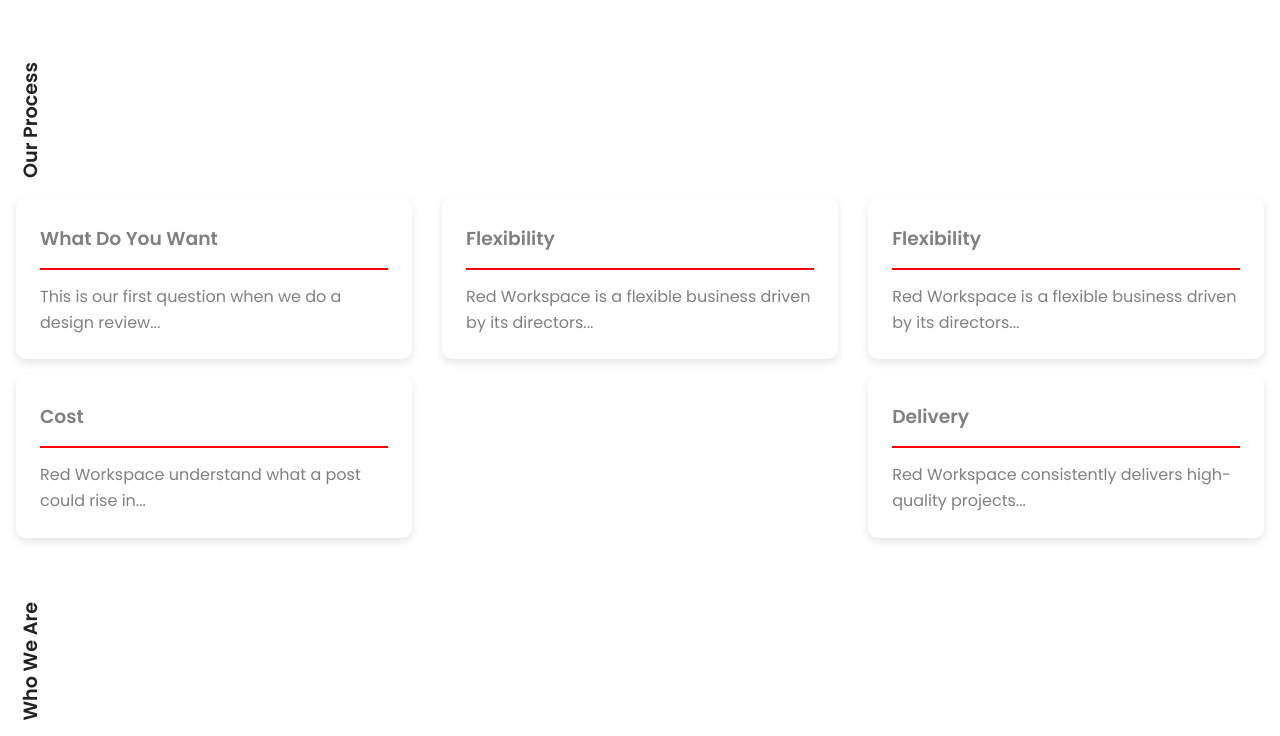
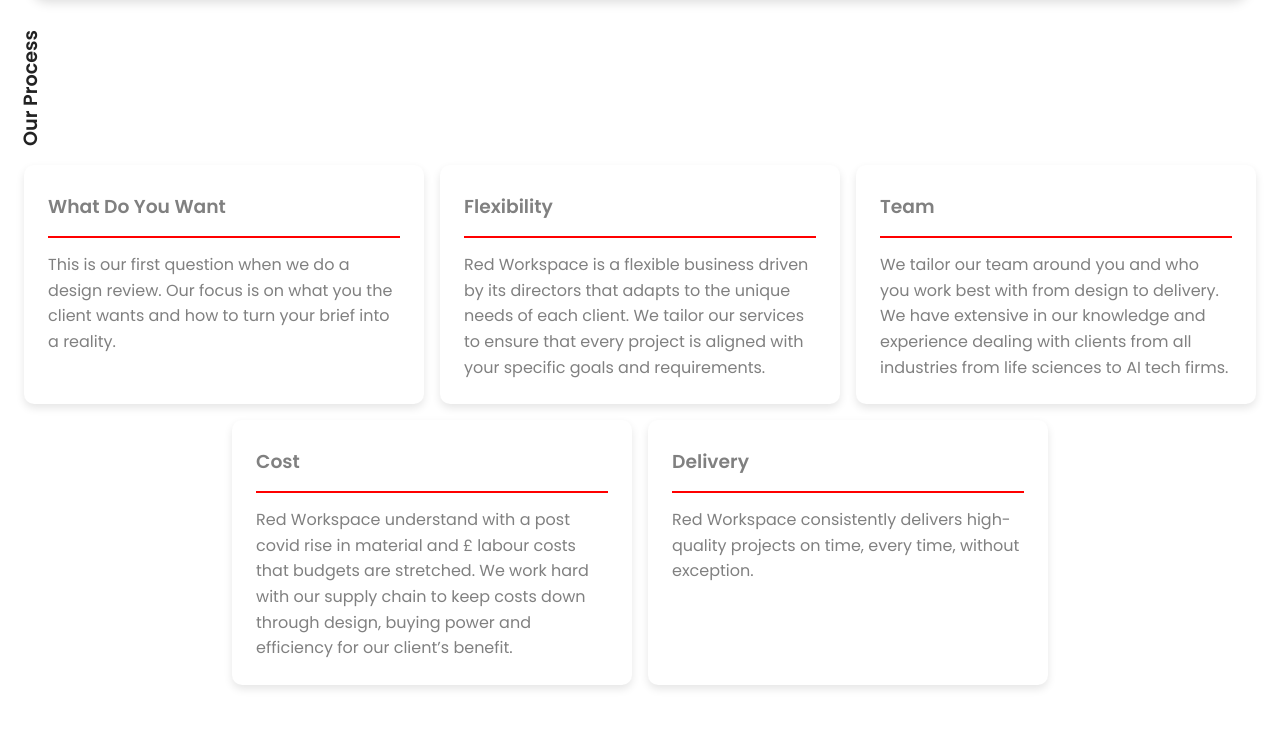
Before and after one commit to SabeloCodes/Red-Workspace-Project, a plain HTML site: page index.html in a window 1280 px wide. Shown: the part 502-1238 px from the top of the page. Drawn offline with Linux system fonts and the light colour scheme.

Commit message:
Adjusted Our Process card layout and styling, fixed card text truncation issue and corrected background colour issues

```diff
--- a/css/style.css
+++ b/css/style.css
@@ -36,15 +36,15 @@ body {
 .carousel {
     position: relative;
     overflow: hidden;
-    height: 70vh;
-    max-height: 600px;
+    height: 85vh;
+    max-height: 700px;
     min-height: 300px;
-    width: 97%;
-    max-width: 92vw;
+    width: 98%;
+    max-width: 95vw;
     margin: 0 auto;
     border-radius: 15px;
-    margin-bottom: 2em;
-    background: #111;
+    background-color: white; /* fallback if image doesn't load */
+    box-shadow: 0 4px 12px rgba(0,0,0,0.15); /* subtle shadow for depth */
 }
 
 /* === CAROUSEL IMAGE WRAPPER === */
@@ -172,9 +172,9 @@ section {
 
 .cards {
     display: flex;
-    flex-direction: column;
+    flex-wrap: wrap; /* Allow cards to wrap onto multiple lines */
     gap: 1em;
-    width: 100%;
+    width: 100%; /* Make sure cards take full width */
 }
 
 .card {
@@ -184,6 +184,14 @@ section {
     box-shadow: 0 4px 8px rgba(0, 0, 0, 0.1);
     transition: transform 0.3s ease;
     border-top: 3px solid transparent;
+    height: auto;
+    overflow: visible;
+    width: calc(33.33% - 1em); /* 3 cards per row with gap */
+    box-sizing: border-box; /* Include padding and border in width calculation */
+}
+
+.card p {
+    width: 100%;
 }
 
 .card:hover {
@@ -295,14 +303,11 @@ section {
     }
 
     .cards {
-        flex-direction: row;
-        flex-wrap: wrap;
-        justify-content: space-between;
+        justify-content: center; /* Center cards horizontally */
     }
 
     .card {
-        flex: 1 1 calc(33% - 1em);
-        max-width: calc(33% - 1em);
+        width: calc(33.33% - 1em); /* 3 cards per row with gap */
     }
 
     .team {
@@ -322,7 +327,7 @@ section {
 }
 
 /* === DARK MODE SUPPORT === */
-@media (prefers-color-scheme: dark) {
+/* @media (prefers-color-scheme: dark) {
     body {
         background: #111;
         color: #eee;
@@ -351,7 +356,7 @@ section {
         color: #eee;
         border-color: #555;
     }
-}
+} */
 
 /* === CAROUSEL OVERLAY === */
 .carousel-overlay {
--- a/index.html
+++ b/index.html
@@ -39,23 +39,38 @@
     <div class="cards">
       <div class="card">
         <h3>What Do You Want</h3>
-        <p>This is our first question when we do a design review...</p>
+        <p>This is our first question when we do a design review.
+            Our focus is on what you the client wants and how to
+            turn your brief into a reality.</p>
       </div>
       <div class="card">
         <h3>Flexibility</h3>
-        <p>Red Workspace is a flexible business driven by its directors...</p>
+        <p>Red Workspace is a flexible business driven by its
+            directors that adapts to the unique needs of each
+            client. We tailor our services to ensure that every
+            project is aligned with your specific goals and
+            requirements.</p>
       </div>
       <div class="card">
-        <h3>Flexibility</h3>
-        <p>Red Workspace is a flexible business driven by its directors...</p>
+        <h3>Team</h3>
+        <p>We tailor our team around you and who you work best
+            with from design to delivery. We have extensive
+            in our knowledge and experience dealing with
+            clients from all industries from life sciences
+            to AI tech firms.</p>
       </div>
       <div class="card">
         <h3>Cost</h3>
-        <p>Red Workspace understand what a post could rise in...</p>
+        <p>Red Workspace understand with a post covid rise
+            in material and £ labour costs that budgets are
+            stretched. We work hard with our supply chain to
+            keep costs down through design, buying power
+            and efficiency for our client’s benefit.</p>
       </div>
       <div class="card">
         <h3>Delivery</h3>
-        <p>Red Workspace consistently delivers high-quality projects...</p>
+        <p>Red Workspace consistently delivers high-quality
+            projects on time, every time, without exception.</p>
       </div>
     </div>
   </section>
```
